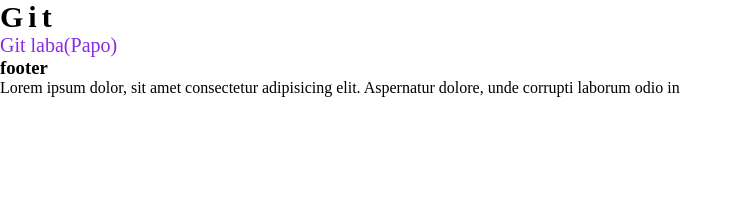
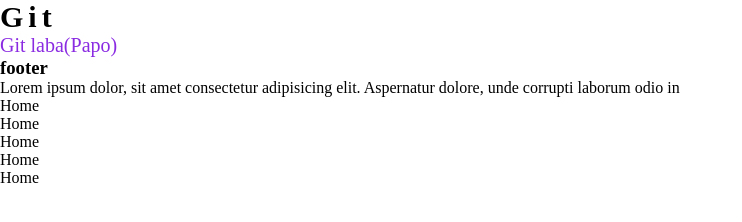
Before and after one commit to gitmoldees/GitPapo, a plain HTML site: page website/index.html in a window 1280 px wide. Shown: the whole page, without its empty margins (0-742 px from the left). Drawn offline with Linux system fonts and the light colour scheme.

Commit message:
Create navbar in footer

```diff
--- a/website/index.html
+++ b/website/index.html
@@ -20,6 +20,15 @@
         <h3>footer</h3>
         <p>Lorem ipsum dolor, sit amet consectetur adipisicing elit. Aspernatur dolore, unde corrupti laborum odio in
         </p>
+        <nav>
+            <ul>
+                <li>Home</li>
+                <li>Home</li>
+                <li>Home</li>
+                <li>Home</li>
+                <li>Home</li>
+            </ul>
+        </nav>
     </footer>
 </body>
 
```
